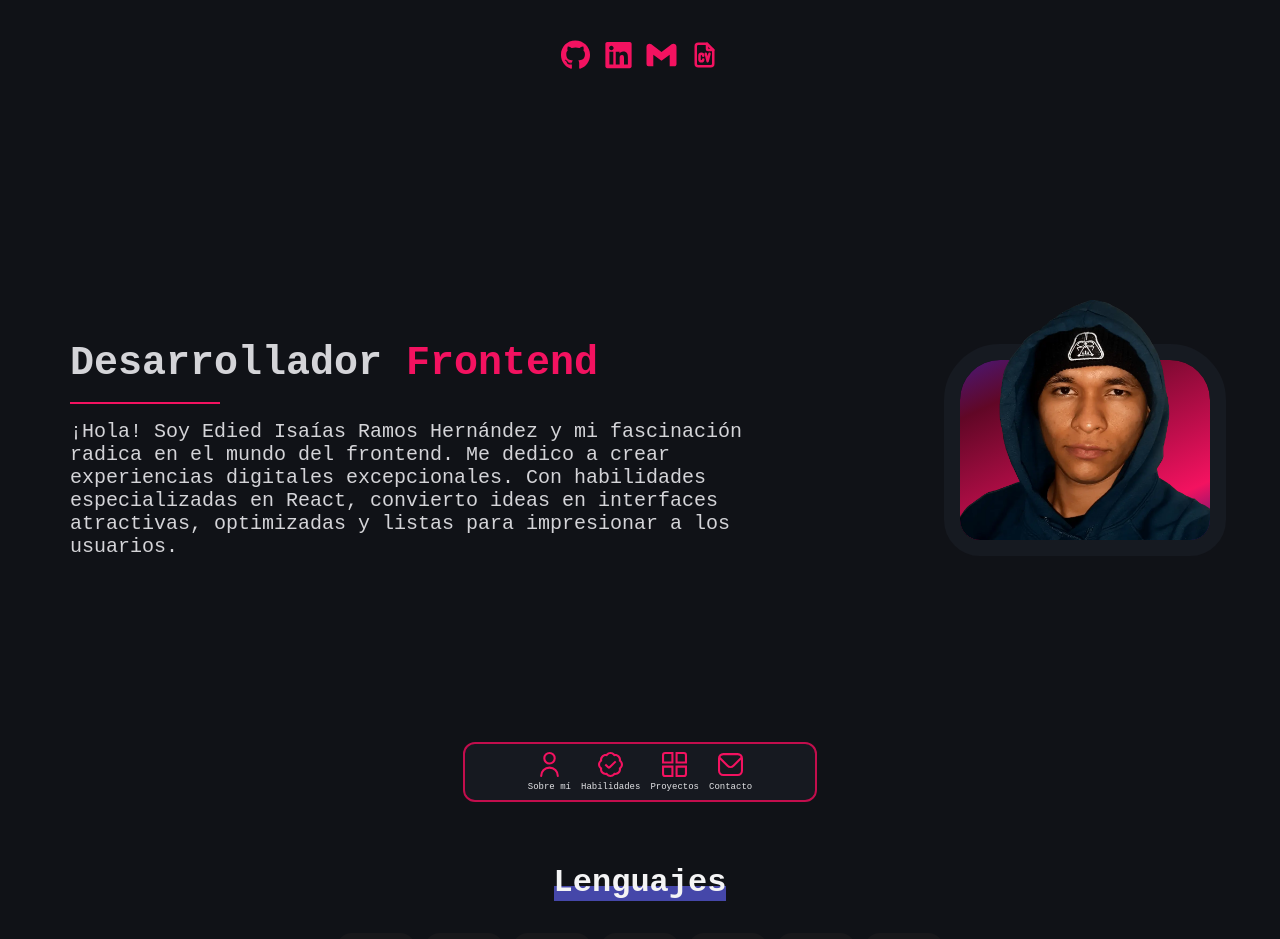
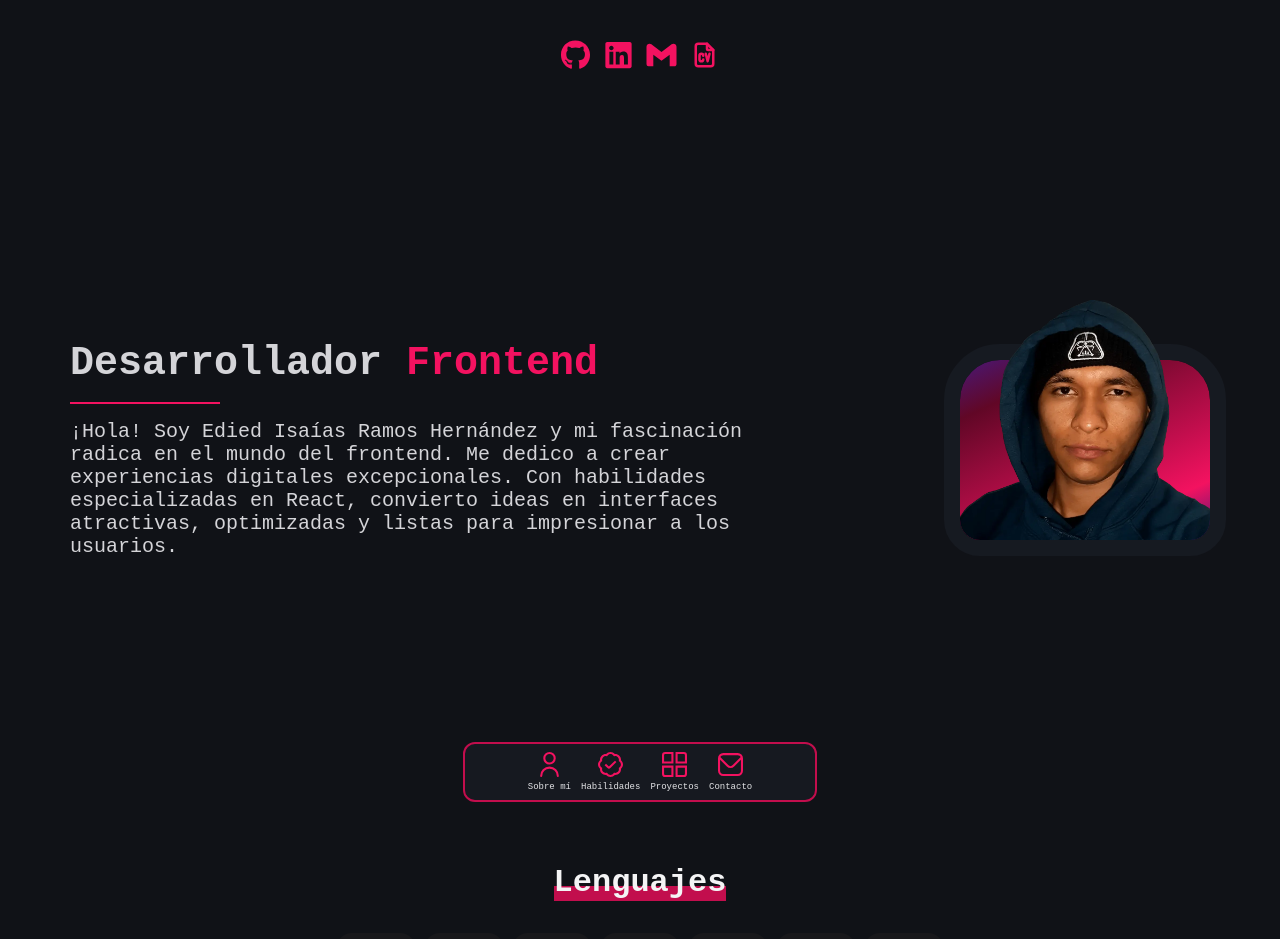
Before and after one commit to EdiedRamos/Edied, a React (Vite) app: page / in a window 1280 px wide. Shown: the top 939 px of the page. Built offline with nearby package versions, Linux system fonts and the light colour scheme; a web font is replaced by a local one.

Commit message:
style: update title text color

```diff
--- a/src/Components/Atoms/Title/Title.scss
+++ b/src/Components/Atoms/Title/Title.scss
@@ -17,7 +17,7 @@
     position: absolute;
     bottom: 0;
     z-index: -1;
-    background-color: $indigo-700;
+    background-color: $red-600;
     width: 100%;
     height: 40%;
     content: "";
```
